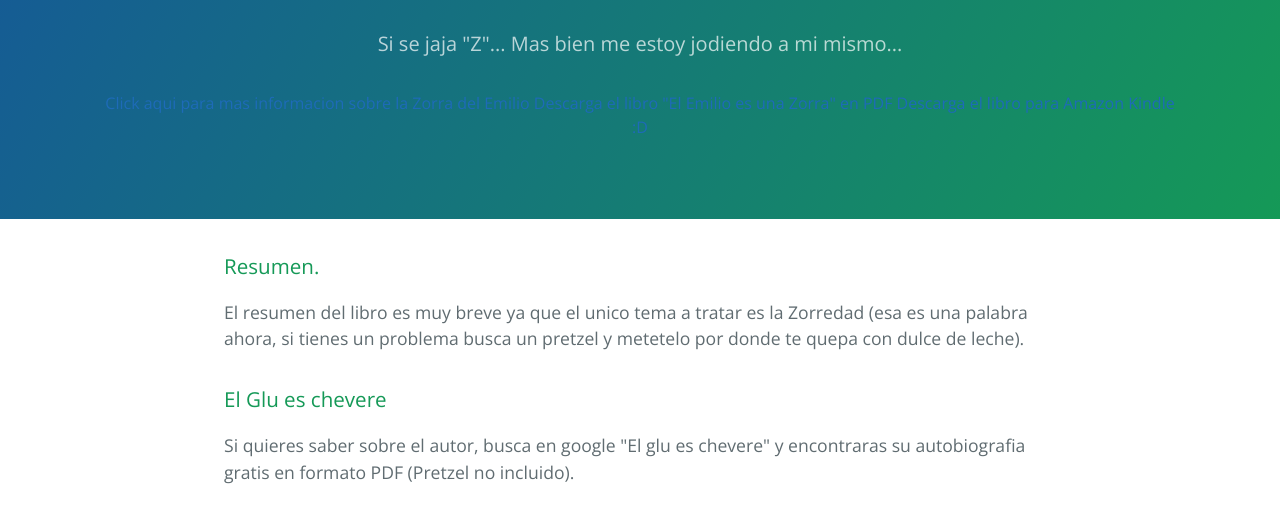
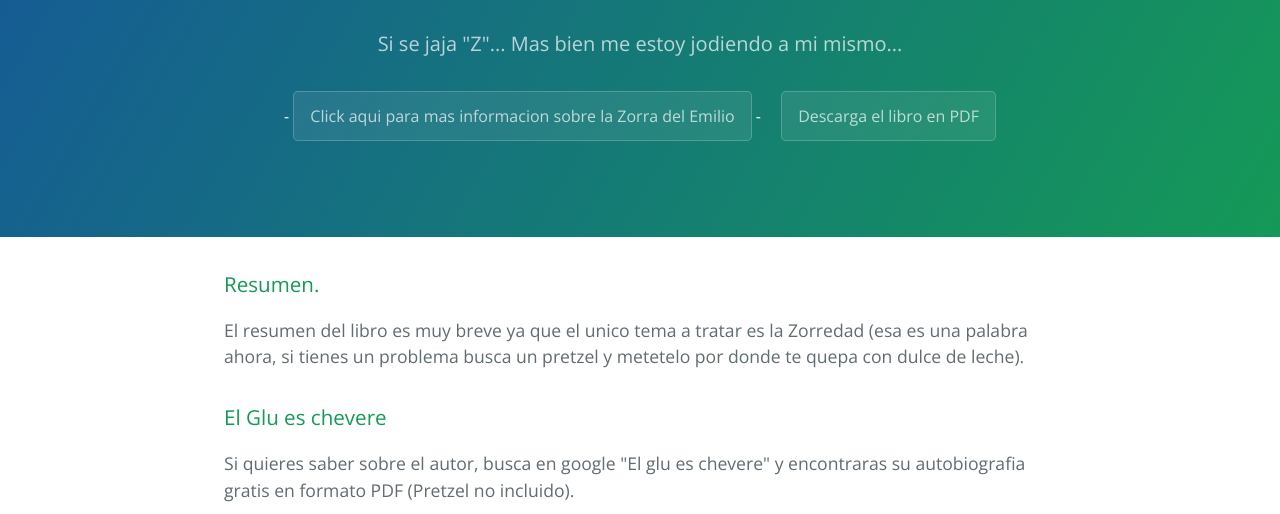
Before and after one commit to Dsri99/coursera-test, a plain HTML site: page index.html in a window 1280 px wide. Shown: the part 208-722 px from the top of the page. Drawn offline with nearby package versions, Linux system fonts and the light colour scheme.

Commit message:
Update index.html

```diff
--- a/index.html
+++ b/index.html
@@ -14,9 +14,9 @@
       <h1 class="project-name">El emilio es una Zorra</h1>
       <h2 class="project-tagline">Con "Z" mayuscula</h2>
       <h2 class="project-tagline">Si se jaja "Z"... Mas bien me estoy jodiendo a mi mismo...</h2>
-      <a href=class="btn">Click aqui para mas informacion sobre la Zorra del Emilio</a>
-      <a href=class="btn">Descarga el libro "El Emilio es una Zorra" en PDF </a>
-      <a href=class="btn">Descarga el libro para Amazon Kindle :D</a>
+
+ -      <a href="https://www.facebook.com/emilio.almeida.39?fref=ts" class="btn">Click aqui para mas informacion sobre la Zorra del Emilio</a>
+ -      <a href="http://www.casadellibro.com/libro-memorias-de-una-zorra/9788466644662/1806003" class="btn">Descarga el libro en PDF</a>
     </section>
 
     <section class="main-content">
```
